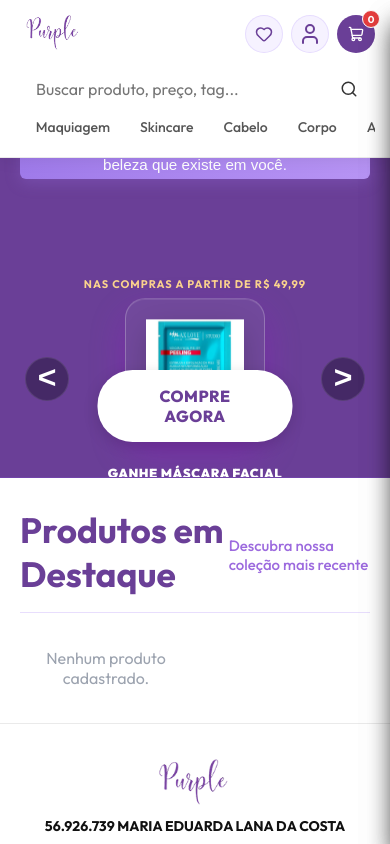
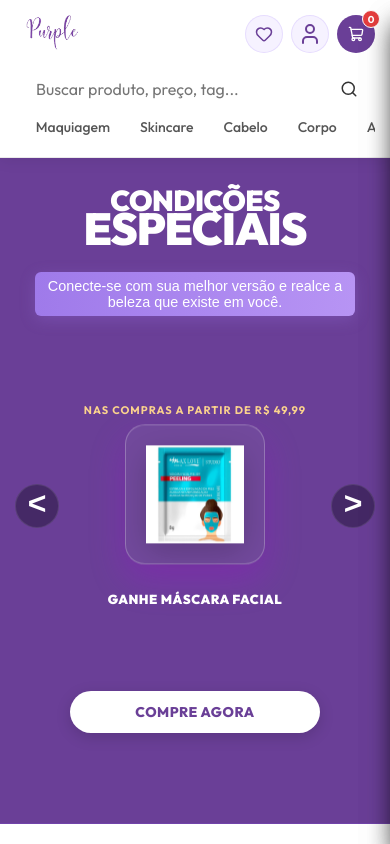
Before and after one commit to menin0phill/purplepdv, a website built with Vite: page index.html in a window 390 px wide. Built offline with nearby package versions, Linux system fonts and the light colour scheme; some packages are replaced by stand-ins of ours; no server answers; the database is empty; a web font is replaced by a local one.

Commit message:
fix: organiza fluxo vertical do hero e impede vazamento lateral do grid

```diff
--- a/src/style.css
+++ b/src/style.css
@@ -2368,7 +2368,9 @@
 
 @media (max-width: 768px) {
   .ecom-main {
-    padding: 30px 20px !important;
+    padding: 20px 12px !important;
+    width: 100% !important;
+    box-sizing: border-box !important;
   }
 }
 
@@ -2784,6 +2786,97 @@
   html, body, .ecom-layout {
     overflow-x: hidden !important;
     width: 100% !important;
+  }
+
+  /* Stacking do Titulo da Vitrine */
+  .ecom-filter-bar {
+    flex-direction: column !important;
+    align-items: flex-start !important;
+    gap: 4px !important;
+    border-bottom: none !important;
+    padding-bottom: 0 !important;
+    margin-bottom: 15px !important;
+  }
+  .ecom-filter-bar h3 {
+    font-size: 1.8rem !important;
+  }
+  .ecom-filter-bar p {
+    font-size: 13px !important;
+  }
+
+  /* Stack do Hero Banner no Mobile (Frase primeiro, depois carrossel) */
+  .ecom-hero {
+    height: auto !important;
+    min-height: auto !important;
+    padding: 30px 10px 80px 10px !important;
+    display: flex !important;
+    flex-direction: column !important;
+    align-items: center !important;
+    justify-content: flex-start !important;
+  }
+
+  .ecom-hero-wrapper {
+    flex-direction: column !important;
+    align-items: center !important;
+    gap: 20px !important;
+    width: 100% !important;
+  }
+
+  .ecom-hero-text-side {
+    display: flex !important;
+    flex-direction: column !important;
+    align-items: center !important;
+    text-align: center !important;
+    width: 100% !important;
+    margin-bottom: 10px !important;
+  }
+
+  .ecom-hero-title {
+    align-items: center !important;
+    letter-spacing: -1px !important;
+  }
+
+  .ecom-hero-title .title-sub {
+    font-size: 1.8rem !important;
+    letter-spacing: -0.5px !important;
+  }
+
+  .ecom-hero-title .title-main {
+    font-size: 2.8rem !important;
+    letter-spacing: -1px !important;
+    margin-top: -2px !important;
+  }
+
+  .ecom-hero-subtitle-badge {
+    font-size: 0.9rem !important;
+    padding: 6px 12px !important;
+    margin: 8px auto 0 auto !important;
+    text-align: center !important;
+    width: 100% !important;
+    max-width: 320px !important;
+    white-space: normal !important;
+  }
+
+  /* Posiciona o botão de compra estático no final do fluxo, impedindo sobreposição */
+  .ecom-hero > div:last-child {
+    position: relative !important;
+    bottom: auto !important;
+    left: auto !important;
+    transform: none !important;
+    margin-top: 25px !important;
+    margin-bottom: 10px !important;
+    display: flex !important;
+    justify-content: center !important;
+    width: 100% !important;
+  }
+
+  #btn-hero-buy-now {
+    width: 100% !important;
+    max-width: 250px !important;
+    padding: 12px 20px !important;
+    font-size: 14px !important;
+    border-radius: 30px !important;
+    text-align: center !important;
   }
 
   /* Navbar Responsivo */
@@ -2967,19 +3060,23 @@
     white-space: nowrap !important;
   }
 
-  /* Grid de Produtos em 2 Colunas */
+  /* Grid de Produtos em 2 Colunas (Prevenção de transbordo lateral com minmax) */
   .ecom-products-grid {
-    grid-template-columns: repeat(2, 1fr) !important;
-    gap: 16px !important;
-    padding: 5px !important;
+    grid-template-columns: repeat(2, minmax(0, 1fr)) !important;
+    gap: 12px !important;
+    padding: 4px !important;
+    width: 100% !important;
+    box-sizing: border-box !important;
   }
   .ecom-product-card-premium {
     width: 100% !important;
     max-width: 100% !important;
+    box-sizing: border-box !important;
   }
   .ecom-card-image-wrapper {
     width: 100% !important;
-    height: 220px !important;
+    height: auto !important;
+    aspect-ratio: 3 / 4 !important;
   }
   .ecom-product-card-premium h4 {
     font-size: 13px !important;
```
